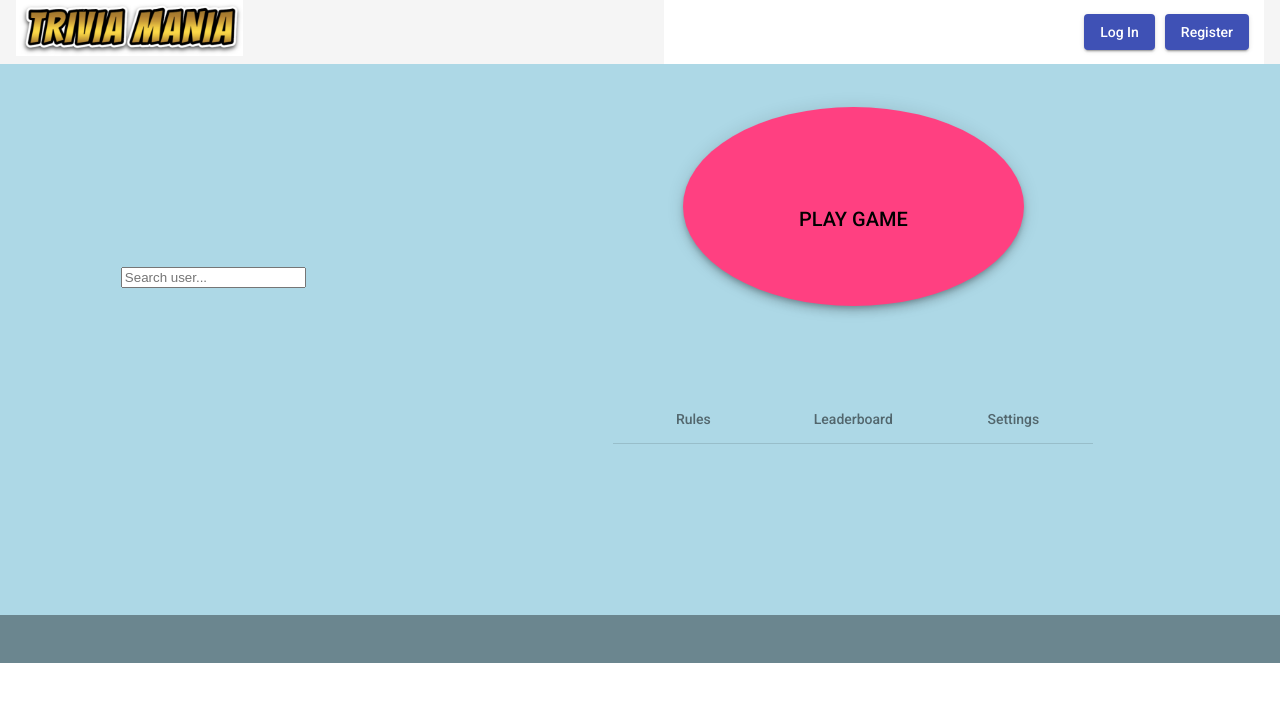
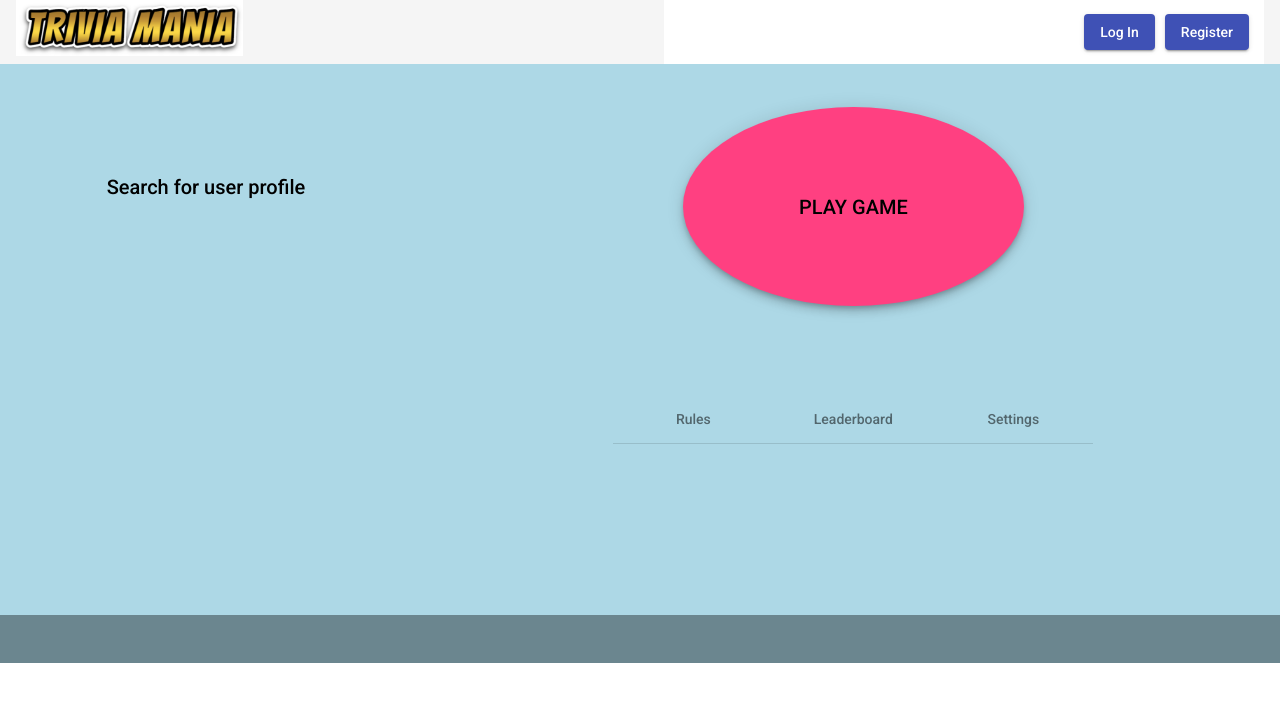
Before and after one commit to palyfight/trivia-mania, an Angular app: page / in a window 1280 px wide. Shown: the top 702 px of the page. Built offline with nearby package versions, Linux system fonts and the light colour scheme.

Commit message:
added search user

```diff
--- a/src/app/Components/home-page/home-page.component.html
+++ b/src/app/Components/home-page/home-page.component.html
@@ -2,11 +2,7 @@
 <!--Espace milieu-gauche: menu -->
   <mat-grid-tile rowspan="3">
     <!-- Search form -->
-    <form class="form-inline d-flex justify-content-center md-form form-sm active-pink active-pink-2 mt-2">
-      <i class="fas fa-search" aria-hidden="true"></i>
-      <input class="form-control form-control-sm ml-3 w-75" type="text" placeholder="Search user..."
-        aria-label="Search">
-    </form>
+      <app-search-user></app-search-user>
   </mat-grid-tile>
 <!--Espace milieu-droit1 : Bouton play-->
   <mat-grid-tile colspan="2" rowspan="2">
--- a/src/app/Components/home-page/home-page.component.scss
+++ b/src/app/Components/home-page/home-page.component.scss
@@ -2,22 +2,22 @@ mat-grid-tile {
     background-color: lightblue;
 }
 
-mat-toolbar { background-color: white;}
-
-mat-toolbar div:last-child {
-    margin-left: auto;
+app-search-user {
+    height: 50%;
+    width: 50%;
 }
 
 .play-btn {
     color:black;
     height: 70%;
     width: 40%;
-    padding-top: 80px;
+    padding-top: 8%;
 }
 
 .play-btn:hover{
     height: 80%;
     width: 50%;
+    padding-bottom: 2%;
 }
 
 .bot-tile {
--- /dev/null
+++ b/src/app/Components/search-user/search-user.component.html
@@ -0,0 +1,4 @@
+<div class="search-user-space">
+<h2>Search for user profile</h2>
+
+</div>
--- /dev/null
+++ b/src/app/Components/search-user/search-user.component.scss
@@ -0,0 +1,13 @@
+app-search-user {
+    height: 100%;
+    width: 100%;
+    align-items: center;
+    display: flex;
+    padding: 0 0 0 20%;
+
+
+
+}
+h2 {
+        border: thin;
+    }
--- /dev/null
+++ b/src/app/Components/search-user/search-user.component.ts
@@ -0,0 +1,17 @@
+import { Component, OnInit } from '@angular/core';
+
+@Component({
+  selector: 'app-search-user',
+  templateUrl: './search-user.component.html',
+  styleUrls: ['./search-user.component.scss']
+})
+export class SearchUserComponent implements OnInit {
+
+  value = 'Clear me';
+
+  constructor() { }
+
+  ngOnInit(): void {
+  }
+
+}
--- a/src/app/app.module.ts
+++ b/src/app/app.module.ts
@@ -16,6 +16,7 @@ import { MaterialModule } from './Material/material.module';
 import { UsersService } from './Services/users.service';
 import { QuestionsService } from './Services/questions.service';
 import { GameStartPageComponent } from './Components/game-start-page/game-start-page.component';
+import { SearchUserComponent } from './Components/search-user/search-user.component';
 
 const appRoutes: Routes = [
   {path: '', component : HomePageComponent},
@@ -37,6 +38,7 @@ const appRoutes: Routes = [
     MenuComponent,
     NavComponent,
     GameStartPageComponent,
+    SearchUserComponent,
 
   ],
   entryComponents: [RegistrationComponent, LoginComponent],
```
Also changed, not shown: 1 other file (tests, documents, lock files or other folders).
